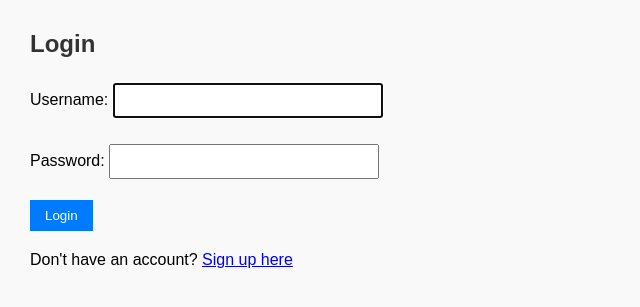
After one commit to Atharv317/InventoryPro-Django-Inventory-Manager, a Django app: page /login/ in a window 1280 px wide. The commit adds this page. Shown: the top 307 px of the page, without its empty margins (0-640 px from the left). Run offline with Django 5.2, Linux system fonts and the light colour scheme.

Commit message:
Pre-final commit: Signup/login integrated, CRUD working, UI cleaned

```diff
--- a/InventoryPro/settings.py
+++ b/InventoryPro/settings.py
@@ -121,3 +121,7 @@ STATIC_URL = "static/"
 # https://docs.djangoproject.com/en/5.2/ref/settings/#default-auto-field
 
 DEFAULT_AUTO_FIELD = "django.db.models.BigAutoField"
+
+LOGIN_URL = 'login'
+LOGIN_REDIRECT_URL = 'item_list'
+LOGOUT_REDIRECT_URL = 'login'
--- a/InventoryPro/urls.py
+++ b/InventoryPro/urls.py
@@ -15,12 +15,14 @@ Including another URLconf
     2. Add a URL to urlpatterns:  path('blog/', include('blog.urls'))
 """
 
+
 from django.contrib import admin
-from django.urls import path
+from django.contrib.auth import views as auth_views
 from django.urls import path, include
 
-
 urlpatterns = [
-    path("admin/", admin.site.urls),
-    path("", include("inventory.urls")),
+    path('admin/', admin.site.urls),  # ✅ Add this line for admin panel access
+    path('', include('inventory.urls')),
+    path('login/', auth_views.LoginView.as_view(template_name='inventory/login.html'), name='login'),
+    path('logout/', auth_views.LogoutView.as_view(), name='logout'),
 ]
--- /dev/null
+++ b/inventory/templates/inventory/login.html
@@ -0,0 +1,50 @@
+<!DOCTYPE html>
+<html>
+<head>
+    <title>Login</title>
+    <style>
+        body {
+            font-family: Arial, sans-serif;
+            margin: 30px;
+            background-color: #f9f9f9;
+        }
+        h2 {
+            color: #333;
+        }
+        form {
+            margin-bottom: 20px;
+        }
+        input[type="text"],
+        input[type="password"] {
+            padding: 8px;
+            width: 250px;
+            margin: 5px 0;
+        }
+        button {
+            padding: 8px 15px;
+            background-color: #007BFF;
+            color: white;
+            border: none;
+            cursor: pointer;
+        }
+        button:hover {
+            background-color: #0056b3;
+        }
+        .links {
+            margin-top: 10px;
+        }
+    </style>
+</head>
+<body>
+    <h2>Login</h2>
+    <form method="POST">
+        {% csrf_token %}
+        {{ form.as_p }}
+        <button type="submit">Login</button>
+    </form>
+
+    <div class="links">
+        <p>Don't have an account? <a href="{% url 'signup' %}">Sign up here</a></p>
+    </div>
+</body>
+</html>
--- a/inventory/urls.py
+++ b/inventory/urls.py
@@ -1,11 +1,10 @@
 from django.urls import path
 from . import views
-
 
 urlpatterns = [
     path('', views.item_list, name='item_list'),
     path('add/', views.add_item, name='add_item'),
     path('edit/<int:pk>/', views.edit_item, name='edit_item'),
     path('delete/<int:pk>/', views.delete_item, name='delete_item'),
-
+    path('signup/', views.signup, name='signup'),
 ]
```
Also changed, not shown: inventory/templates/inventory/item_list.html (+54 -2 lines), inventory/templates/inventory/signup.html (added, +43 -0 lines), inventory/views.py (+24 -1 lines), db.sqlite3.
